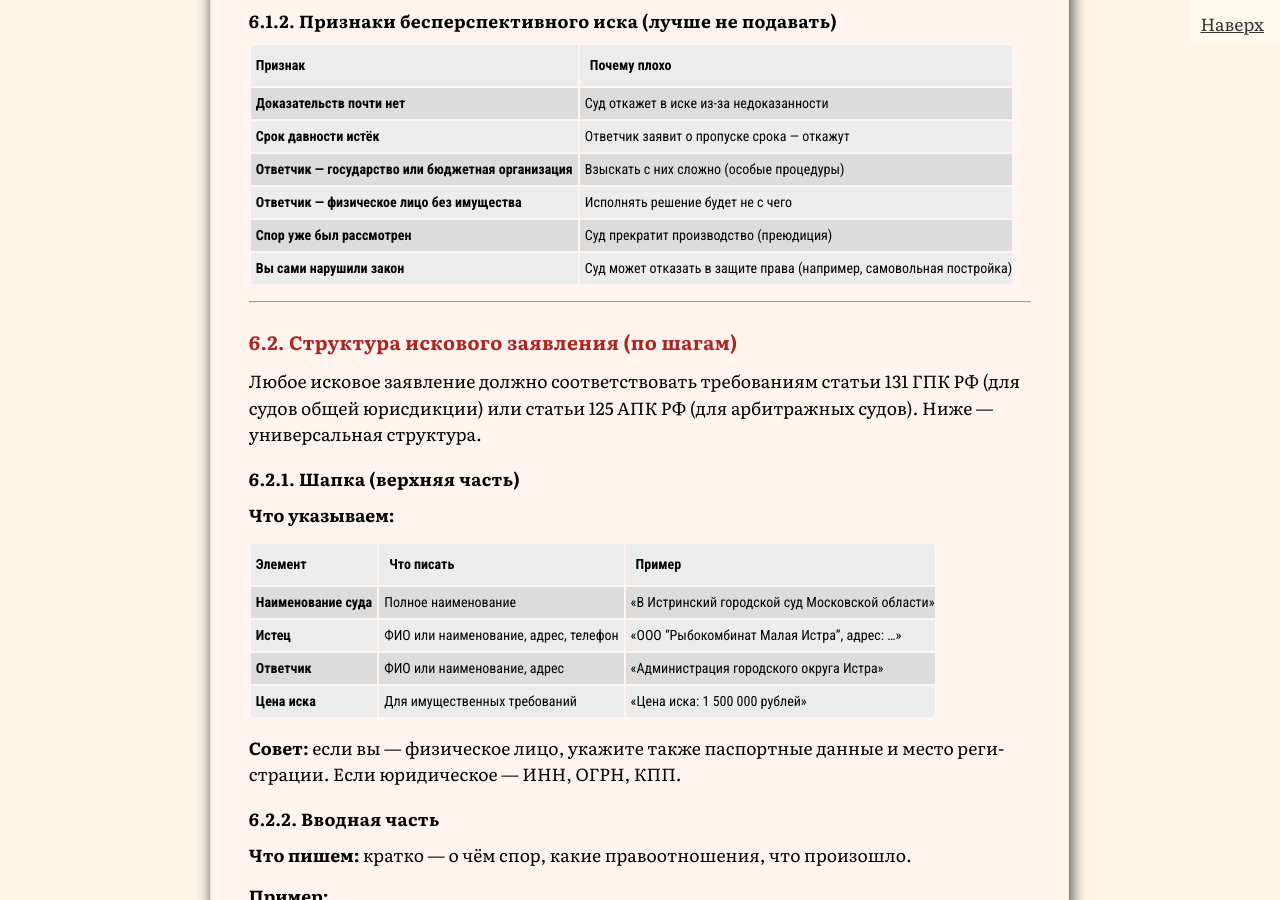
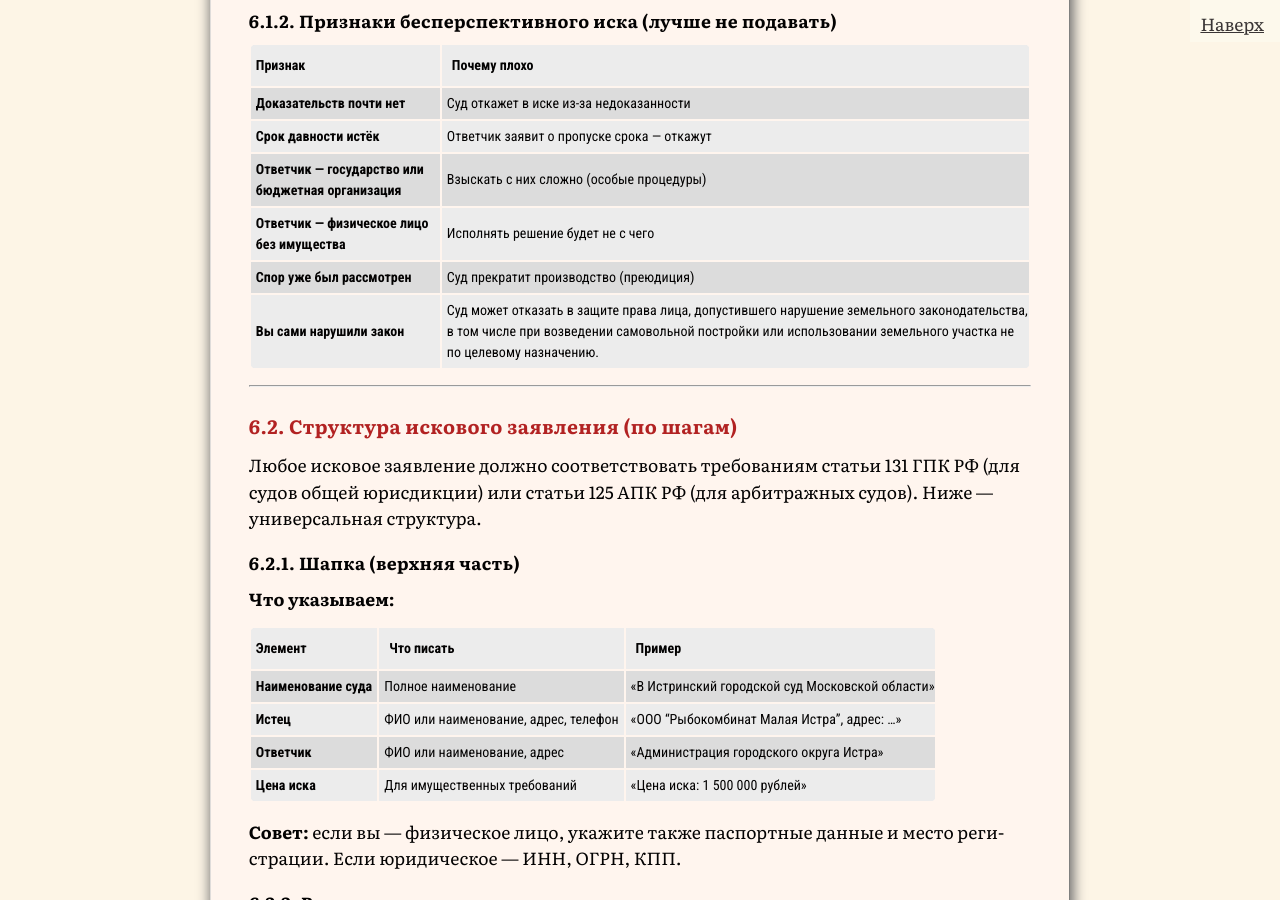
Before and after one commit to SergSi/land-use-art, a Jekyll site: the page built from _posts/2026-04-18-training.md, in a window 1280 px wide and 900 px high, scrolled down 62305 px. Built offline with Jekyll 4.4.1, drawn with Linux system fonts in a browser that asks for light colours; some web fonts are replaced.

Commit message:
Update 2026-04-18-training.md

```diff
--- a/_posts/2026-04-18-training.md
+++ b/_posts/2026-04-18-training.md
@@ -2045,7 +2045,7 @@ Eсли вы не проанализировали иск — вы не знае
 | **Ответчик — государство или бюджетная организация** | Взыскать с них сложно (особые процедуры)                     |
 | **Ответчик — физическое лицо без имущества**         | Исполнять решение будет не с чего                            |
 | **Спор уже был рассмотрен**                          | Суд прекратит производство (преюдиция)                       |
-| **Вы сами нарушили закон**                           | Суд может отказать в защите права (например, самовольная постройка) |
+| **Вы сами нарушили закон**                           | Суд может отказать в защите права лица, допустившего нарушение земельного законодательства, в том числе при возведении самовольной постройки или использовании земельного участка не по целевому назначению. |
 
 ------
 
```
